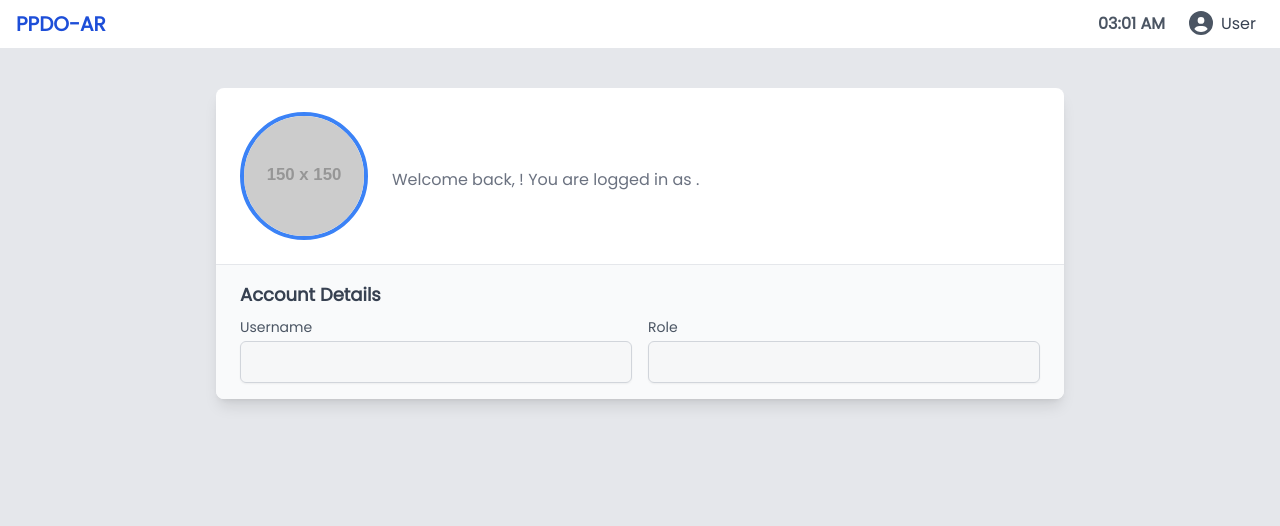
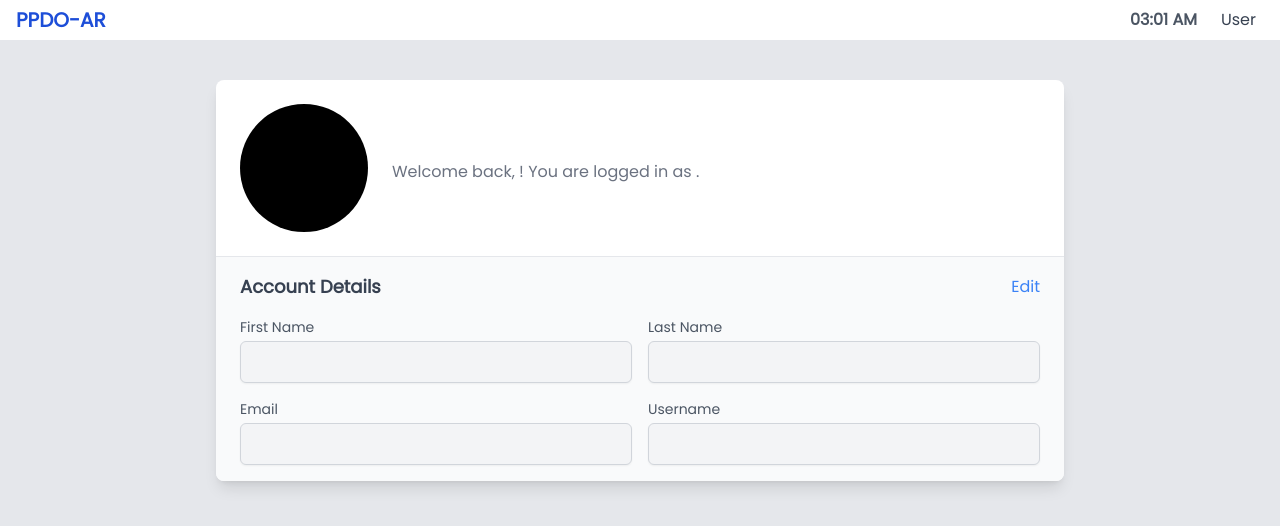
Before and after one commit to Abdulwalie00/ppdo-ar, an Angular app: page /profile in a window 1280 px wide. Shown: the top 526 px of the page. Built offline with nearby package versions, Linux system fonts and the light colour scheme.

Commit message:
Added: Docker files Updated: profile avatar and header avatar. Fixed: profile can now edit their profile.

```diff
--- a/src/app/components/header/header.component.html
+++ b/src/app/components/header/header.component.html
@@ -4,52 +4,42 @@
       <a routerLink="/project-dashboard" class="text-xl font-semibold text-blue-700 font-sans hover:text-blue-800 dark:hover:text-blue-400 cursor-pointer">PPDO-AR</a>
     </div>
 
-    <!-- Dark Mode Toggle Button (optional) -->
-    <!--
-    <button
-      (click)="toggleDarkMode()"
-      class="p-2 rounded-full hover:bg-gray-100 dark:hover:bg-gray-700"
-      [title]="isDarkMode ? 'Light mode' : 'Dark mode'"
-    >
-      <fa-icon
-        [icon]="isDarkMode ? faSun : faMoon"
-        class="text-gray-600 dark:text-gray-300"
-      ></fa-icon>
-    </button>
-    -->
-
     <div class="relative flex items-center">
       <span class="pr-4 ml-4 font-semibold text-gray-600 dark:text-gray-300">{{ currentTime }}</span>
 
       <div
-        class="flex items-center space-x-2 cursor-pointer hover:bg-gray-100 px-2 py-1 rounded-md"
+        class="flex items-center space-x-2 cursor-pointer hover:bg-gray-100 dark:hover:bg-gray-700 px-2 py-1 rounded-md"
         (click)="toggleMenu()"
       >
-        <fa-icon [icon]="faUserCircle" class="text-gray-600 text-2xl"></fa-icon>
-        <span class="text-gray-700">
+        <div *ngIf="currentUser"
+             class="w-8 h-8 rounded-full flex items-center justify-center text-white text-sm font-bold"
+             [ngStyle]="{ 'background-color': avatarColor }">
+          {{ initials }}
+        </div>
+
+        <span class="text-gray-700 dark:text-gray-200">
           {{
             currentUser
-              ? currentUser.firstName + (currentUser.middleName ? ' ' + currentUser.middleName : '') + ' ' + currentUser.lastName
+              ? currentUser.firstName + ' ' + currentUser.lastName
               : 'User'
           }}
         </span>
       </div>
 
-      <!-- Dropdown Menu -->
       <div
         *ngIf="menuOpen"
-        class="absolute right-0 mt-2 w-40 bg-white border rounded-lg shadow-lg z-10"
-        style="top: 85%;"
+        class="absolute right-0 mt-2 w-40 bg-white border rounded-lg shadow-lg z-10 dark:bg-gray-700 dark:border-gray-600"
+        style="top: 100%;"
       >
         <a
           routerLink="/profile"
-          class="block px-4 py-2 text-sm text-gray-700 hover:bg-gray-100"
+          class="block px-4 py-2 text-sm text-gray-700 hover:bg-gray-100 dark:text-gray-200 dark:hover:bg-gray-600"
           (click)="closeMenu()"
         >
           Profile
         </a>
         <button
-          class="w-full text-left px-4 py-2 text-sm text-gray-700 hover:bg-gray-100"
+          class="w-full text-left px-4 py-2 text-sm text-gray-700 hover:bg-gray-100 dark:text-gray-200 dark:hover:bg-gray-600"
           (click)="logout()"
         >
           Logout
--- a/src/app/components/header/header.component.ts
+++ b/src/app/components/header/header.component.ts
@@ -1,7 +1,7 @@
 import { Component, OnDestroy, OnInit } from '@angular/core';
 import { CommonModule } from '@angular/common';
 import { FontAwesomeModule } from '@fortawesome/angular-fontawesome';
-import { faBell, faUserCircle, faSun, faMoon } from '@fortawesome/free-solid-svg-icons';
+import { faBell, faSun, faMoon } from '@fortawesome/free-solid-svg-icons';
 import { Router, RouterLink } from '@angular/router';
 import { Subscription } from 'rxjs';
 import { jwtDecode } from 'jwt-decode';
@@ -19,7 +19,6 @@ import { User } from '../../models/user.model'; // <-- Import User model
 })
 export class HeaderComponent implements OnInit, OnDestroy {
   faBell = faBell;
-  faUserCircle = faUserCircle;
   faSun = faSun;
   faMoon = faMoon;
   isDarkMode = false;
@@ -27,6 +26,8 @@ export class HeaderComponent implements OnInit, OnDestroy {
   currentTime: string = '';
   menuOpen = false;
   currentUser: User | null = null;
+  initials: string = '';
+  avatarColor: string = '#000000';
 
   private intervalId: any;
   private authSubscription!: Subscription; // To manage the subscription
@@ -48,6 +49,7 @@ export class HeaderComponent implements OnInit, OnDestroy {
         this.fetchCurrentUserProfile();
       } else {
         this.currentUser = null;
+        this.initials = '';
       }
     });
   }
@@ -60,14 +62,10 @@ export class HeaderComponent implements OnInit, OnDestroy {
     clearInterval(this.intervalId);
   }
 
-  /**
-   * Fetches the current user's profile from the backend using the JWT.
-   */
   fetchCurrentUserProfile(): void {
     const token = this.authService.getToken();
     if (token) {
       try {
-        // Ensure this matches your actual JWT token structure
         const decodedToken: any = jwtDecode(token);
         const username = decodedToken.sub || decodedToken.username;
 
@@ -78,6 +76,7 @@ export class HeaderComponent implements OnInit, OnDestroy {
         this.userService.getUserByUsername(username).subscribe({
           next: (user) => {
             this.currentUser = user;
+            this.createAvatar(); // Create avatar after fetching user
           },
           error: (err) => {
             console.error('Failed to fetch user:', err);
@@ -89,6 +88,26 @@ export class HeaderComponent implements OnInit, OnDestroy {
         this.logout();
       }
     }
+  }
+
+  createAvatar() {
+    if (this.currentUser) {
+      this.initials = (this.currentUser.firstName.charAt(0) + this.currentUser.lastName.charAt(0)).toUpperCase();
+      this.avatarColor = this.generateColor(this.currentUser.username);
+    }
+  }
+
+  generateColor(str: string): string {
+    let hash = 0;
+    for (let i = 0; i < str.length; i++) {
+      hash = str.charCodeAt(i) + ((hash << 5) - hash);
+    }
+    let color = '#';
+    for (let i = 0; i < 3; i++) {
+      const value = (hash >> (i * 8)) & 0xFF;
+      color += ('00' + value.toString(16)).substr(-2);
+    }
+    return color;
   }
 
   loadTheme(): void {
@@ -116,8 +135,6 @@ export class HeaderComponent implements OnInit, OnDestroy {
     localStorage.setItem('theme', this.isDarkMode ? 'dark' : 'light');
   }
 
-
-
   toggleMenu(): void {
     this.menuOpen = !this.menuOpen;
   }
--- a/src/app/components/project-component/project-detail/project-detail.component.ts
+++ b/src/app/components/project-component/project-detail/project-detail.component.ts
@@ -91,7 +91,7 @@ export class ProjectDetailComponent implements OnInit, OnDestroy {
   }
 
   goBack(): void {
-    this.location.back();
+    this.router.navigate(['/project-dashboard']);
   }
 
   ngOnDestroy(): void {
--- /dev/null
+++ b/src/app/environment/environment.ts
@@ -0,0 +1,4 @@
+export const environment = {
+  production: true,
+    apiUrl: 'http://localhost:8080/api/'
+};
--- a/src/app/pages/profile/profile.component.html
+++ b/src/app/pages/profile/profile.component.html
@@ -1,11 +1,12 @@
 <div class="max-w-4xl mx-auto p-6">
   <div class="bg-white shadow-lg rounded-lg overflow-hidden">
     <div class="flex flex-col md:flex-row items-center p-6">
-      <img
-        class="w-32 h-32 rounded-full object-cover border-4 border-blue-500"
-        src="https://via.placeholder.com/150"
-        alt="Profile"
-      />
+      <div
+        class="w-32 h-32 rounded-full flex items-center justify-center text-white text-4xl font-bold"
+        [ngStyle]="{ 'background-color': avatarColor }"
+      >
+        {{ initials }}
+      </div>
       <div class="md:ml-6 mt-4 md:mt-0 text-center md:text-left">
         <h2 class="text-2xl font-bold text-gray-800">
           {{ user?.firstName }}{{ user?.middleName ? ' ' + user?.middleName : '' }} {{ user?.lastName }}
@@ -18,28 +19,70 @@
     </div>
 
     <div class="border-t px-6 py-4 bg-gray-50">
-      <h3 class="text-lg font-semibold text-gray-700 mb-2">Account Details</h3>
+      <div class="flex justify-between items-center mb-4">
+        <h3 class="text-lg font-semibold text-gray-700">Account Details</h3>
+        <button (click)="toggleEdit()" class="text-blue-500 hover:text-blue-700">
+          {{ editMode ? 'Cancel' : 'Edit' }}
+        </button>
+      </div>
+
+      <div *ngIf="successMessage" class="bg-green-100 border border-green-400 text-green-700 px-4 py-3 rounded relative mb-4" role="alert">
+        <span class="block sm:inline">{{ successMessage }}</span>
+      </div>
+
+      <form (ngSubmit)="onSubmit()" [formGroup]="profileForm">
         <div class="grid grid-cols-1 md:grid-cols-2 gap-4">
+          <div>
+            <label class="block text-sm font-medium text-gray-600">First Name</label>
+            <input
+              type="text"
+              class="mt-1 block w-full border border-gray-300 rounded-md shadow-sm px-3 py-2"
+              [class.bg-gray-100]="!editMode"
+              [class.text-gray-500]="!editMode"
+              formControlName="firstName"
+              [readonly]="!editMode"
+            />
+          </div>
+          <div>
+            <label class="block text-sm font-medium text-gray-600">Last Name</label>
+            <input
+              type="text"
+              class="mt-1 block w-full border border-gray-300 rounded-md shadow-sm px-3 py-2"
+              [class.bg-gray-100]="!editMode"
+              [class.text-gray-500]="!editMode"
+              formControlName="lastName"
+              [readonly]="!editMode"
+            />
+          </div>
+          <div>
+            <label class="block text-sm font-medium text-gray-600">Email</label>
+            <input
+              type="email"
+              class="mt-1 block w-full border border-gray-300 rounded-md shadow-sm px-3 py-2"
+              [class.bg-gray-100]="!editMode"
+              [class.text-gray-500]="!editMode"
+              formControlName="email"
+              [readonly]="!editMode"
+            />
+          </div>
           <div>
             <label class="block text-sm font-medium text-gray-600">Username</label>
             <input
               type="text"
               class="mt-1 block w-full border border-gray-300 rounded-md shadow-sm px-3 py-2"
-            [value]="user?.username"
-            disabled
-          />
-        </div>
-        <div>
-          <label class="block text-sm font-medium text-gray-600">Role</label>
-          <input
-            type="text"
-            class="mt-1 block w-full border border-gray-300 rounded-md shadow-sm px-3 py-2"
-            [value]="user?.role"
-            disabled
+              [class.bg-gray-100]="!editMode"
+              [class.text-gray-500]="!editMode"
+              formControlName="username"
+              [readonly]="!editMode"
             />
           </div>
         </div>
+        <div *ngIf="editMode" class="mt-4 flex justify-end">
+          <button type="submit" class="bg-blue-500 hover:bg-blue-700 text-white font-bold py-2 px-4 rounded">
+            Save Changes
+          </button>
+        </div>
+      </form>
     </div>
   </div>
-
 </div>
--- a/src/app/pages/profile/profile.component.ts
+++ b/src/app/pages/profile/profile.component.ts
@@ -1,62 +1,110 @@
 import { Component, OnInit } from '@angular/core';
 import { CommonModule } from '@angular/common';
+import { FormBuilder, FormGroup, ReactiveFormsModule } from '@angular/forms';
 import { AuthService } from '../../services/auth.service';
 import { UserService } from '../../services/user.service';
 import { User } from '../../models/user.model';
-import { jwtDecode } from 'jwt-decode'; // <-- Import jwt-decode
+import { jwtDecode } from 'jwt-decode';
 
 @Component({
   selector: 'app-profile',
   standalone: true,
-  imports: [CommonModule], // <-- Add CommonModule for ngIf
+  imports: [CommonModule, ReactiveFormsModule],
   templateUrl: './profile.component.html',
-  styleUrl: './profile.component.css'
+  styleUrls: ['./profile.component.css']
 })
 export class ProfileComponent implements OnInit {
   user: User | null = null;
-  users: User[] = [];
+  profileForm: FormGroup;
+  editMode = false;
+  successMessage: string | null = null;
+  initials: string = '';
+  avatarColor: string = '#000000';
+
   constructor(
+    private fb: FormBuilder,
     private authService: AuthService,
     private userService: UserService
-  ) {}
+  ) {
+    this.profileForm = this.fb.group({
+      firstName: [''],
+      lastName: [''],
+      email: [''],
+      username: ['']
+    });
+  }
 
   ngOnInit() {
     const token = this.authService.getToken();
     if (token) {
       try {
         const decodedToken: { sub: string } = jwtDecode(token);
-        const username = decodedToken.sub; // 'sub' is the standard claim for subject (username)
+        const username = decodedToken.sub;
 
         this.userService.getUserByUsername(username).subscribe({
           next: (userData) => {
             this.user = userData;
+            this.profileForm.patchValue(userData);
+            this.createAvatar();
           },
           error: (err) => {
             console.error('Failed to fetch user profile', err);
-            // Optionally handle error, e.g., log out the user
             this.authService.logout();
           }
         });
-
-
-
-          this.userService.getUsers().subscribe({
-            next: (data) => {
-              this.users = data;
-            },
-            error: (err) => {
-              console.error('Failed to load users', err);
-              if (err.status === 403) {
-                alert('You need ADMIN privileges to access this page');
-              }
-            }
-          });
-
-
       } catch (error) {
         console.error('Invalid token:', error);
         this.authService.logout();
       }
     }
   }
+
+  createAvatar() {
+    if (this.user) {
+      this.initials = (this.user.firstName.charAt(0) + this.user.lastName.charAt(0)).toUpperCase();
+      this.avatarColor = this.generateColor(this.user.username);
+    }
+  }
+
+  generateColor(str: string): string {
+    let hash = 0;
+    for (let i = 0; i < str.length; i++) {
+      hash = str.charCodeAt(i) + ((hash << 5) - hash);
+    }
+    let color = '#';
+    for (let i = 0; i < 3; i++) {
+      const value = (hash >> (i * 8)) & 0xFF;
+      color += ('00' + value.toString(16)).substr(-2);
+    }
+    return color;
+  }
+
+  toggleEdit() {
+    this.editMode = !this.editMode;
+    if (!this.editMode && this.user) {
+      this.profileForm.patchValue(this.user);
+    }
+  }
+
+  onSubmit() {
+    if (this.profileForm.valid && this.user) {
+      const updatedUser = { ...this.user, ...this.profileForm.value };
+      this.userService.updateUser(this.user.id, updatedUser).subscribe({
+        next: (response) => {
+          this.user = response;
+          this.profileForm.patchValue(response);
+          this.createAvatar(); // Re-create avatar on update
+          this.editMode = false;
+          this.successMessage = 'Profile updated successfully!';
+          setTimeout(() => {
+            this.successMessage = null;
+            window.location.reload();
+          }, 1000);
+        },
+        error: (err) => {
+          console.error('Failed to update user', err);
+        }
+      });
+    }
+  }
 }
--- a/src/app/services/auth.service.ts
+++ b/src/app/services/auth.service.ts
@@ -2,8 +2,8 @@ import { Injectable } from '@angular/core';
 import { HttpClient } from '@angular/common/http';
 import { BehaviorSubject, Observable, tap } from 'rxjs';
 import {jwtDecode} from 'jwt-decode';
+import {environment} from '../environment/environment';
 
-const API_URL = 'http://localhost:8080/api/';
 
 @Injectable({
   providedIn: 'root'
@@ -15,7 +15,7 @@ export class AuthService {
   constructor(private http: HttpClient) { }
 
   login(credentials: { username: string, password: string }): Observable<{ token: string }> {
-    return this.http.post<{ token: string }>(API_URL + 'auth/login', credentials).pipe(
+    return this.http.post<{ token: string }>(environment.apiUrl + 'auth/login', credentials).pipe(
       tap(response => {
         localStorage.setItem('authToken', response.token);
         this.isAuthenticatedSubject.next(true);
```
Also changed, not shown: docker.compose.yml (added, +40 -0 lines), src/app/services/division.service.ts (+6 -6 lines), src/app/services/project-data.service.ts (+12 -12 lines), src/app/services/user.service.ts (+8 -7 lines), 1 other file (tests, documents, lock files or other folders). Lines whose indentation alone changed are shown as unchanged.
